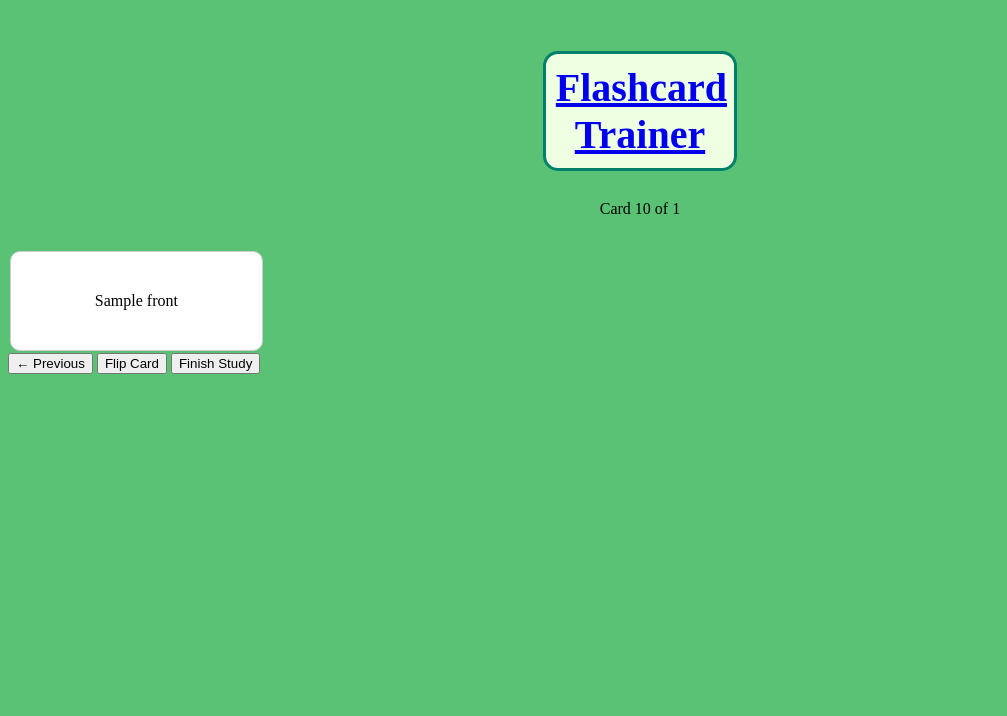
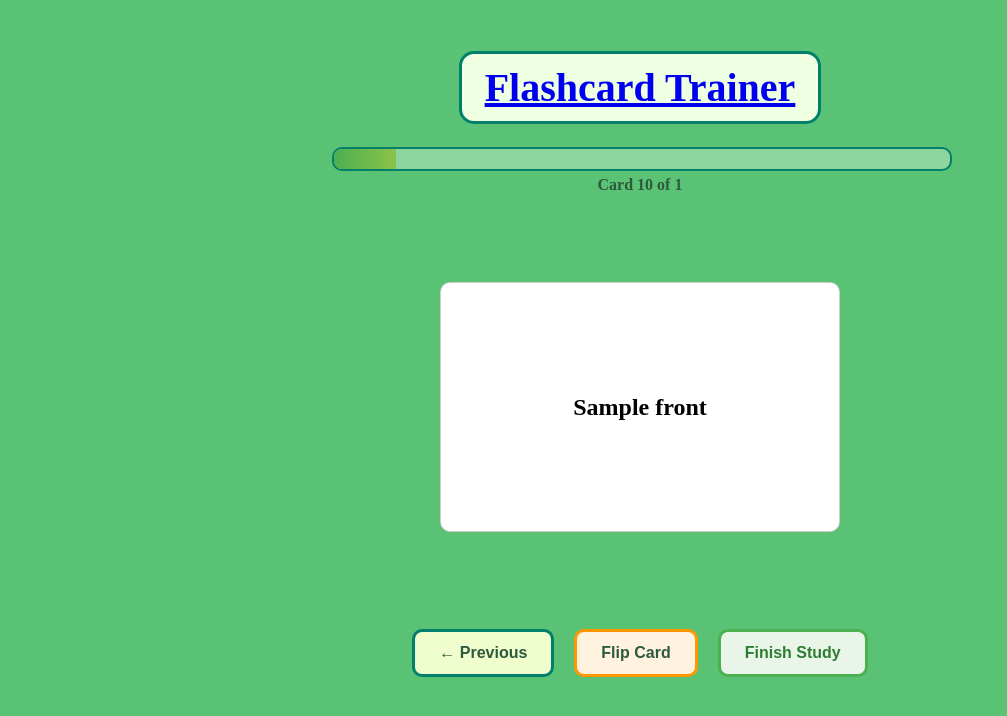
Before and after one commit to Nyeru/flashcard, a Flask app: template templates/study.html in a window 1280 px wide. Shown: the top 716 px of the page, without its empty margins (0-1007 px from the left). Run offline with Flask 3, Linux system fonts and the light colour scheme; the template is opened without the code that fills it: most values are stand-ins (such as "Sample title", 1, 10 or a date in 2020).

Commit message:
css updates

```diff
--- a/static/css/styles.css
+++ b/static/css/styles.css
@@ -15,7 +15,7 @@
 }
 
 .heading{
-  width: 50%;
+  width: 100%;
   justify-self: center;
   text-align: center;
   font-size: 2.5em;
@@ -37,6 +37,16 @@
   margin-top: 10px;
 }
 
+.btn{
+  padding: 15px 25px;
+      font-size: 16px;
+      font-weight: bold;
+      border: 3px solid rgb(0, 128, 107);
+      border-radius: 12px;
+      text-decoration: none;
+      transition: all 0.3s ease;
+      display: inline-block;
+}
 /* Flash Messages - Fixed width to match other elements */
 .flash-messages {
   width: 50%;
@@ -73,6 +83,7 @@ body {
   background-color: rgb(90, 194, 116);
 }
 
+/* EXISTING CARD STYLES (for deck view and card list) */
 .flashcard-container {
   display: flex;
   flex-direction: row;
@@ -126,3 +137,153 @@ body {
 .flashcard:hover .card-inner{
   transform: rotateY(180deg);
 }
+/* Progress bar */
+.progress-container {
+  width: 50%;
+  margin: 10px 0;
+}
+
+.progress-bar {
+  width: 100%;
+  height: 20px;
+  background-color: rgba(255, 255, 255, 0.3);
+  border-radius: 10px;
+  overflow: hidden;
+  border: 2px solid rgb(0, 128, 107);
+}
+
+.progress-fill {
+  height: 100%;
+  background: linear-gradient(90deg, #4CAF50, #8BC34A);
+  transition: width 0.3s ease;
+}
+
+.progress-text {
+  text-align: center;
+  margin: 5px 0;
+  font-weight: bold;
+  color: #2d5a3d;
+}
+
+/* Study container - centers the study card */
+.study-container {
+  display: flex;
+  justify-content: center;
+  align-items: center;
+  padding: 2em;
+  min-height: 300px;
+}
+
+/* Study card - larger than regular cards */
+.study-card {
+  width: 400px;
+  height: 250px;
+  perspective: 1000px;
+  margin: 0;
+}
+
+.study-card .card-inner {
+  cursor: pointer;
+}
+
+.study-card .card-content {
+  font-size: 1.5em;
+  font-weight: bold;
+  padding: 20px;
+  display: flex;
+  justify-content: center;
+  align-items: center;
+  text-align: center;
+  height: 100%;
+}
+
+/* Study controls */
+.study-controls {
+  display: flex;
+  justify-content: center;
+  align-items: center;
+  gap: 20px;
+  padding: 20px;
+  margin-top: 20px;
+}
+
+.control-btn {
+  padding: 12px 24px;
+  font-size: 16px;
+  font-weight: bold;
+  border: 3px solid rgb(0, 128, 107);
+  border-radius: 10px;
+  background-color: #f0fdcd;
+  color: #2d5a3d;
+  cursor: pointer;
+  transition: all 0.3s ease;
+}
+
+.control-btn:hover:not(:disabled) {
+  background-color: #e8f5d0;
+  transform: translateY(-2px);
+  box-shadow: 0 4px 8px rgba(0, 0, 0, 0.2);
+}
+
+.control-btn:disabled {
+  opacity: 0.5;
+  cursor: not-allowed;
+  background-color: #f5f5f5;
+  color: #999;
+}
+
+.flip-btn {
+  background-color: #fff3e0;
+  border-color: #ff9800;
+}
+
+.flip-btn:hover {
+  background-color: #ffe0b2;
+}
+
+.finish-btn {
+  background-color: #e8f5e8;
+  border-color: #4caf50;
+  color: #2e7d32;
+}
+
+.finish-btn:hover {
+  background-color: #c8e6c9;
+}
+
+/* Mobile responsiveness for study mode */
+@media (max-width: 768px) {
+  .heading {
+    width: 90%;
+    font-size: 2em;
+  }
+
+  .progress-container {
+    width: 90%;
+  }
+
+  .study-card {
+    width: 90%;
+    height: 200px;
+  }
+
+  .study-controls {
+    flex-wrap: wrap;
+    gap: 10px;
+  }
+
+  .control-btn {
+    padding: 10px 20px;
+    font-size: 14px;
+  }
+
+  .study-card .card-content {
+    font-size: 1.2em;
+    padding: 15px;
+  }
+
+  /* Touch interaction for mobile */
+  .study-card .card-inner {
+    cursor: pointer;
+  }
+}
```
